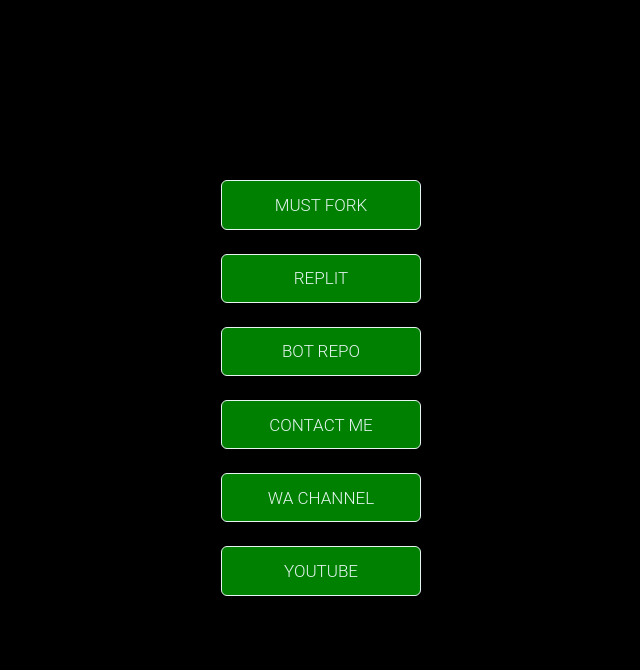
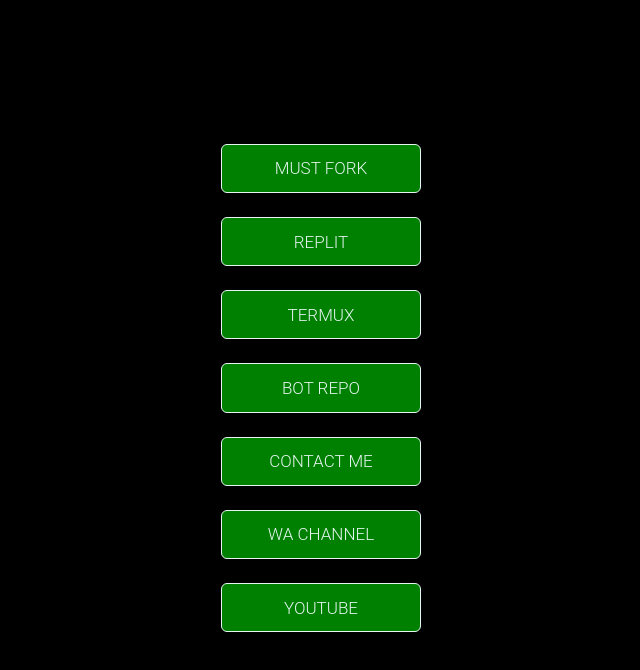
Before and after one commit to Toxic1239/Toxic-session-id, a website: page wasipage.html in a window 1280 px wide. Shown: the whole page, without its empty margins (319-959 px from the left). Drawn offline with Linux system fonts and the light colour scheme.

Commit message:
Update wasipage.html

```diff
--- a/wasipage.html
+++ b/wasipage.html
@@ -78,6 +78,7 @@
 
   <button onclick="window.open(`https://github.com/Toxic1239/Draken-Md-Bug/fork`)" class="btn">Must Fork</button>
   <button onclick="window.open(`https://replit.com/github/Toxic1239/Draken-Md-Bug`)" class="btn">Replit</button>
+  <button onclick="window.open(`https://github.com/Toxic1239/Draken-Termux/`)" class="btn">Termux</button>
   <button onclick="window.open(`https://github.com/Toxic1239/Draken-Md-Bug`)" class="btn">Bot Repo</button>
   <button onclick="window.open(`https://wa.me/33757054414`)" class="btn">Contact Me</button>
   <button onclick="window.open(`https://whatsapp.com/channel/0029Vaex2BtGU3BRQoeEsl0U`)" class="btn">Wa Channel</button>
```
